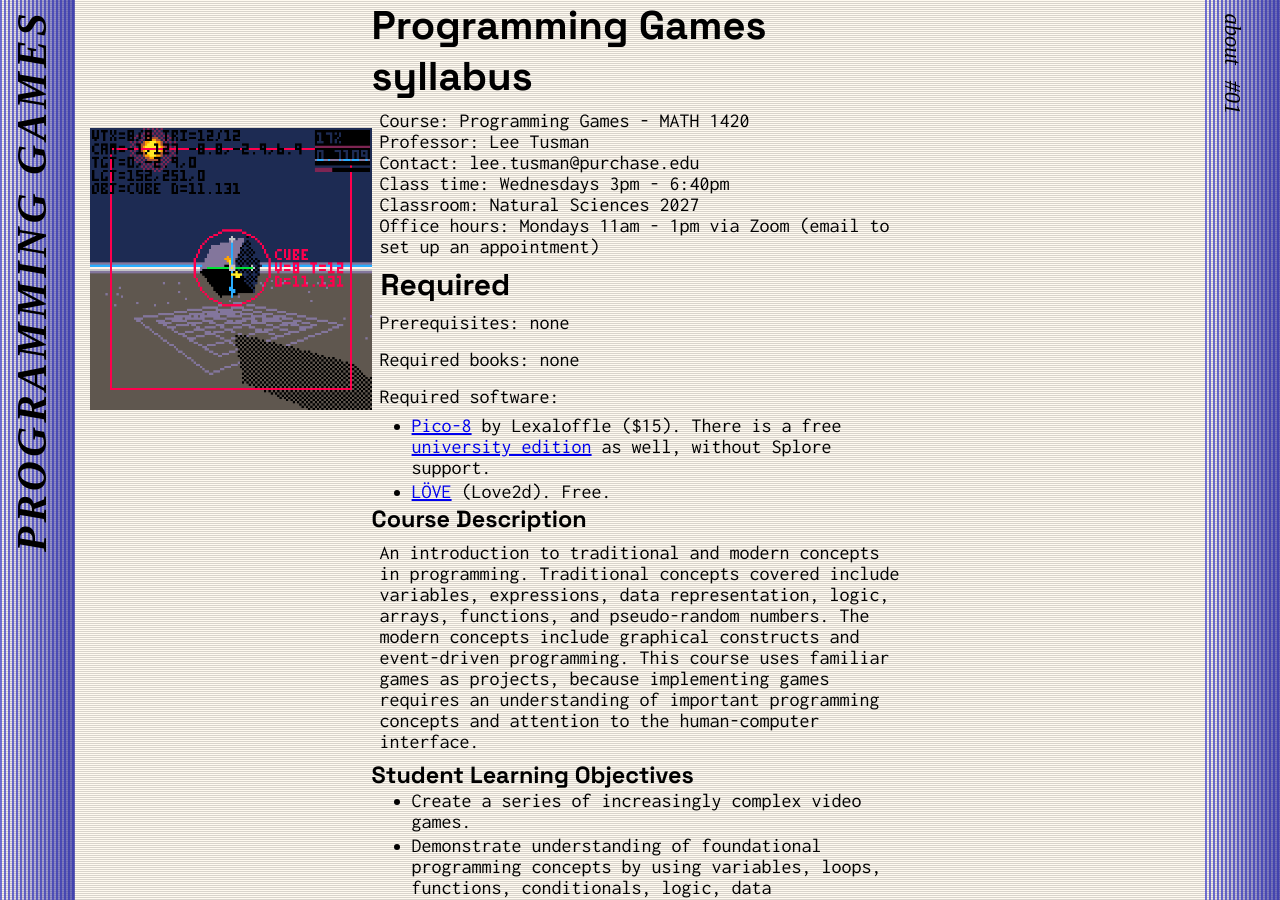
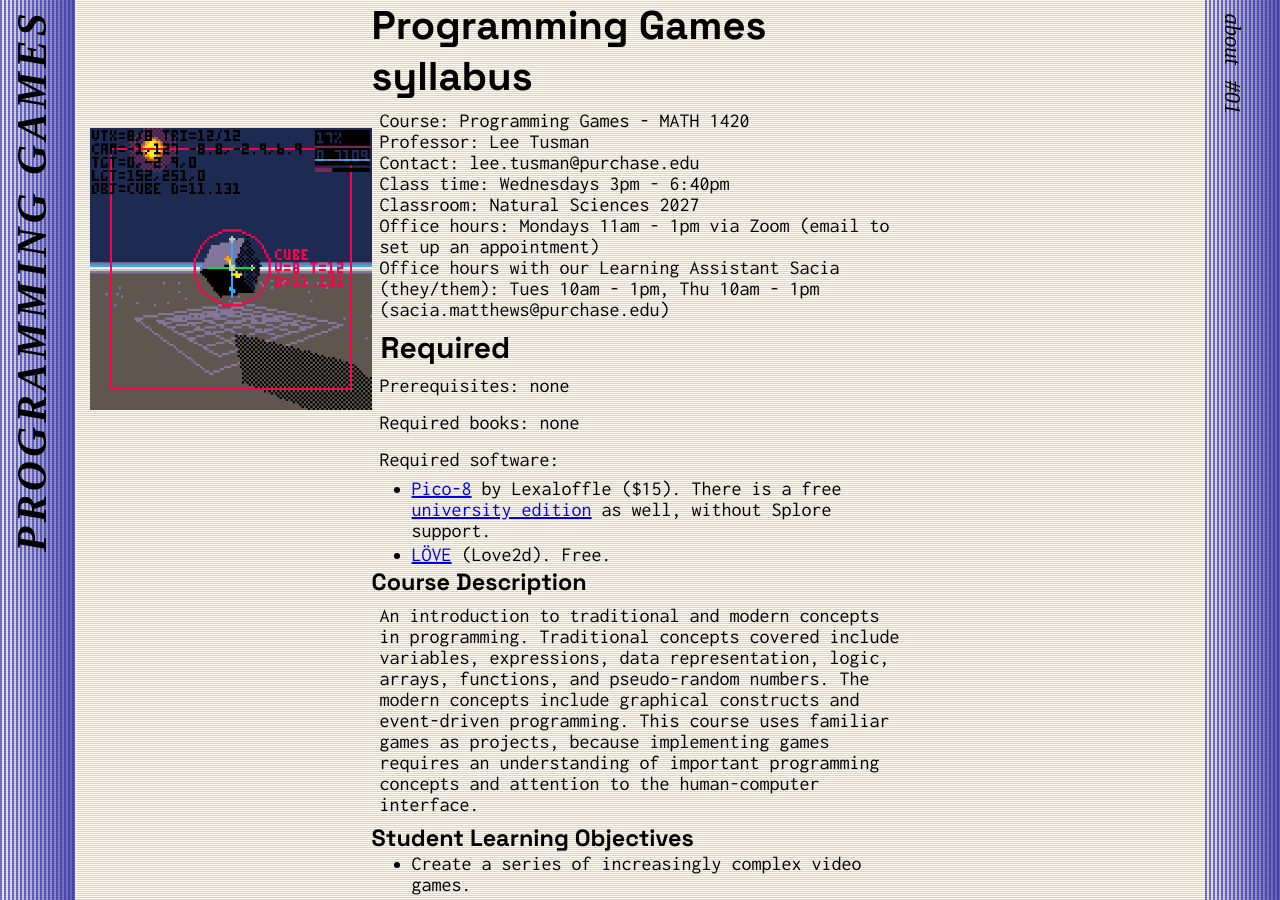
Before and after one commit to lee2sman/pg_fall2024, a Jekyll site: the page built from syllabus.md, in a window 1280 px wide and 900 px high. Built offline with Jekyll 4.4.1, drawn with Linux system fonts in a browser that asks for light colours; some web fonts are replaced.

Commit message:
update syllabus

```diff
--- a/syllabus.md
+++ b/syllabus.md
@@ -11,6 +11,7 @@ Contact: lee.tusman@purchase.edu
 Class time: Wednesdays 3pm - 6:40pm
 Classroom:  Natural Sciences 2027
 Office hours: Mondays 11am - 1pm via Zoom (email to set up an appointment)
+Office hours with our Learning Assistant Sacia (they/them): Tues 10am - 1pm, Thu 10am - 1pm (sacia.matthews@purchase.edu)
 
 ## Required
 
```
